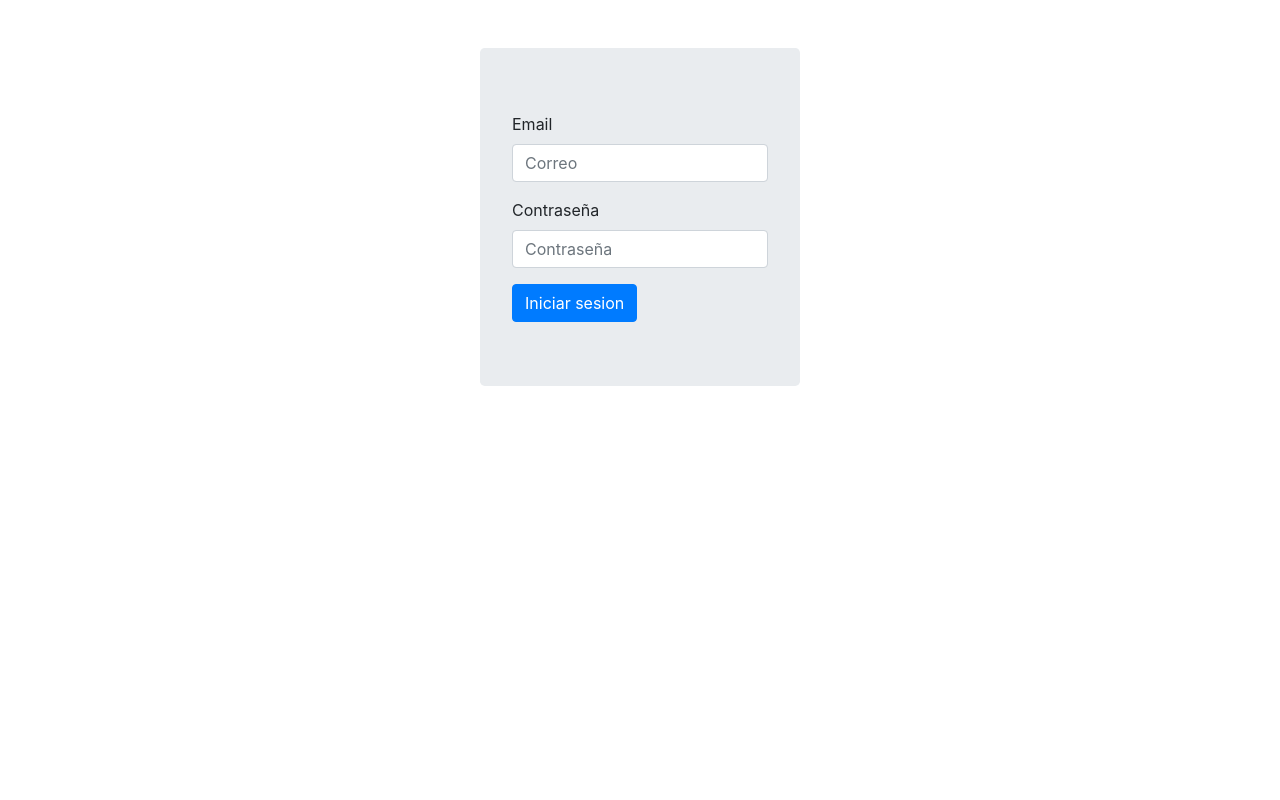
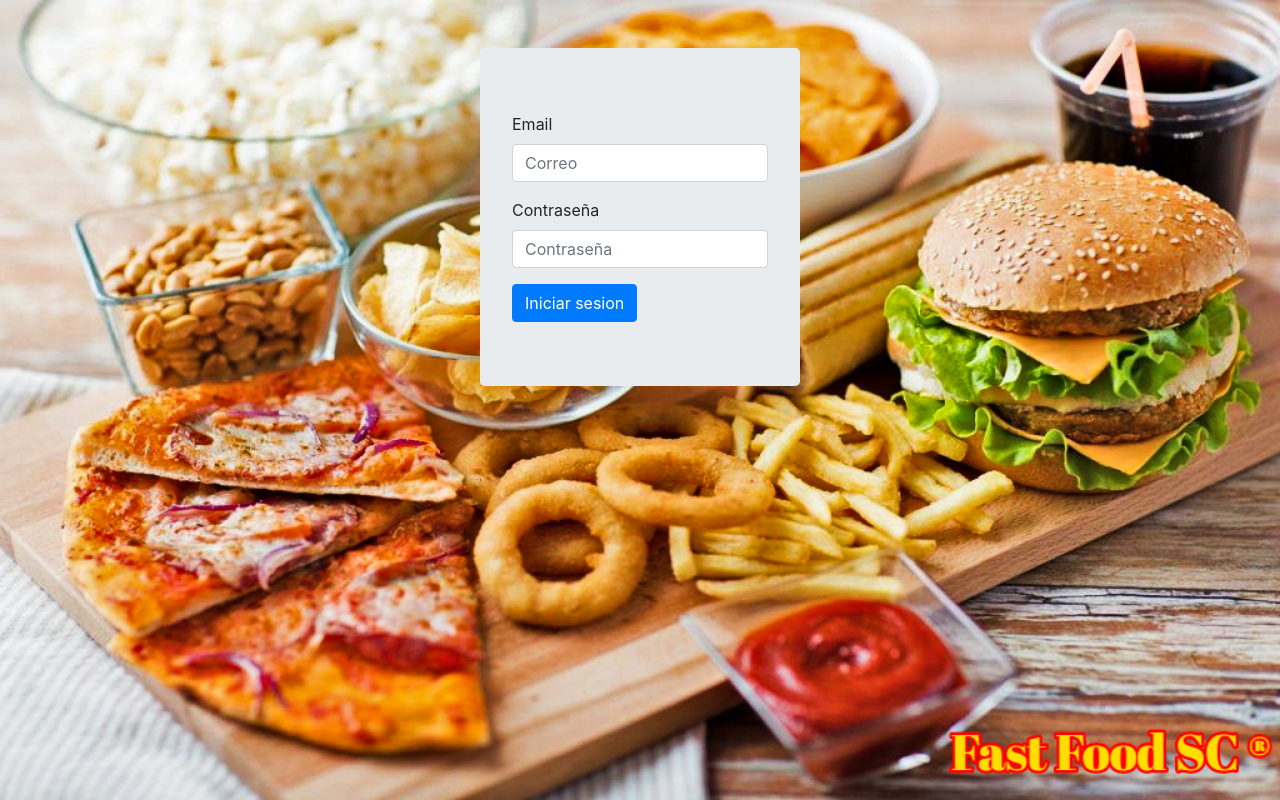
Before and after one commit to Samirlb/proyectofinal, a plain HTML site: page index.html in a window 1280 px wide. Drawn offline with nearby package versions, Linux system fonts and the light colour scheme.

Commit message:
Update login.css

```diff
--- a/css/login.css
+++ b/css/login.css
@@ -1,5 +1,5 @@
 body{
-    background-image: url("img/comidarapida.jpg");
+    background-image: url("../img/comidarapida.jpg");
     background-position: center center;
     background-repeat: no-repeat;
     background-attachment: fixed;
```
